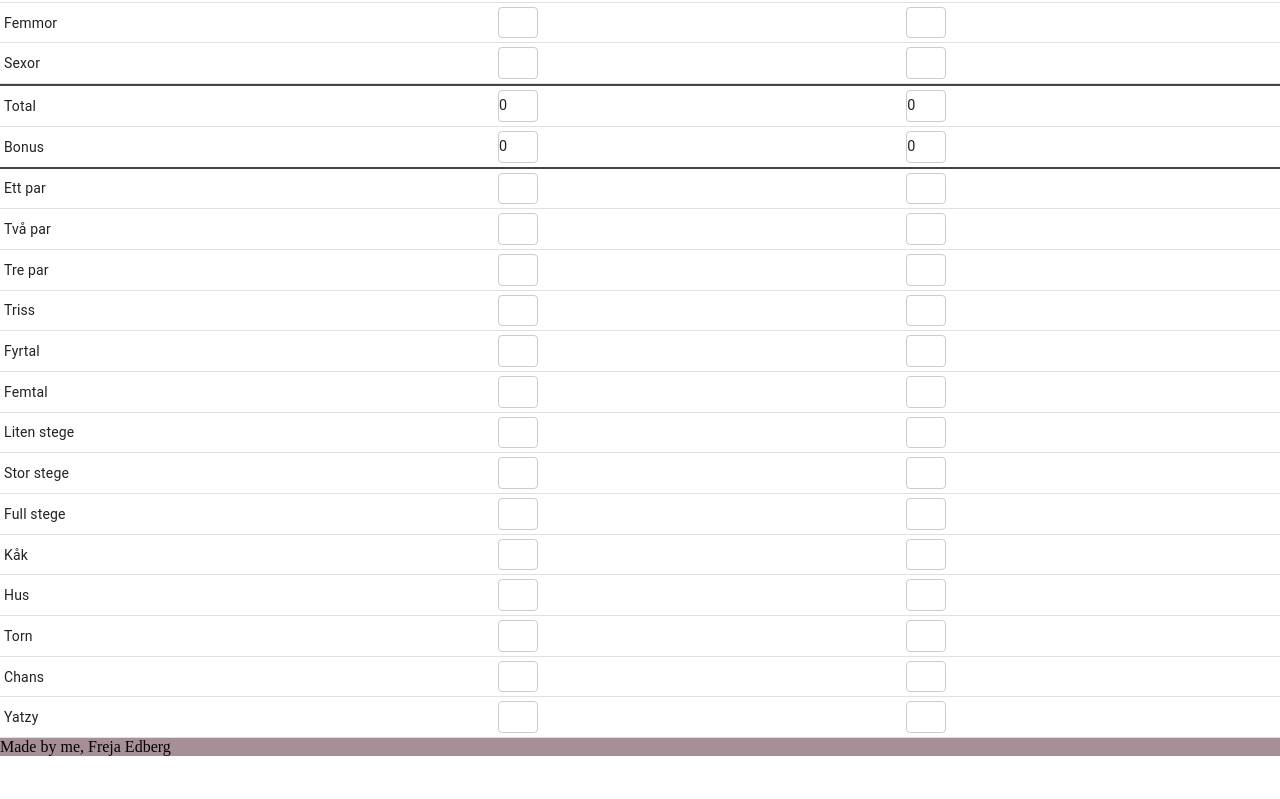
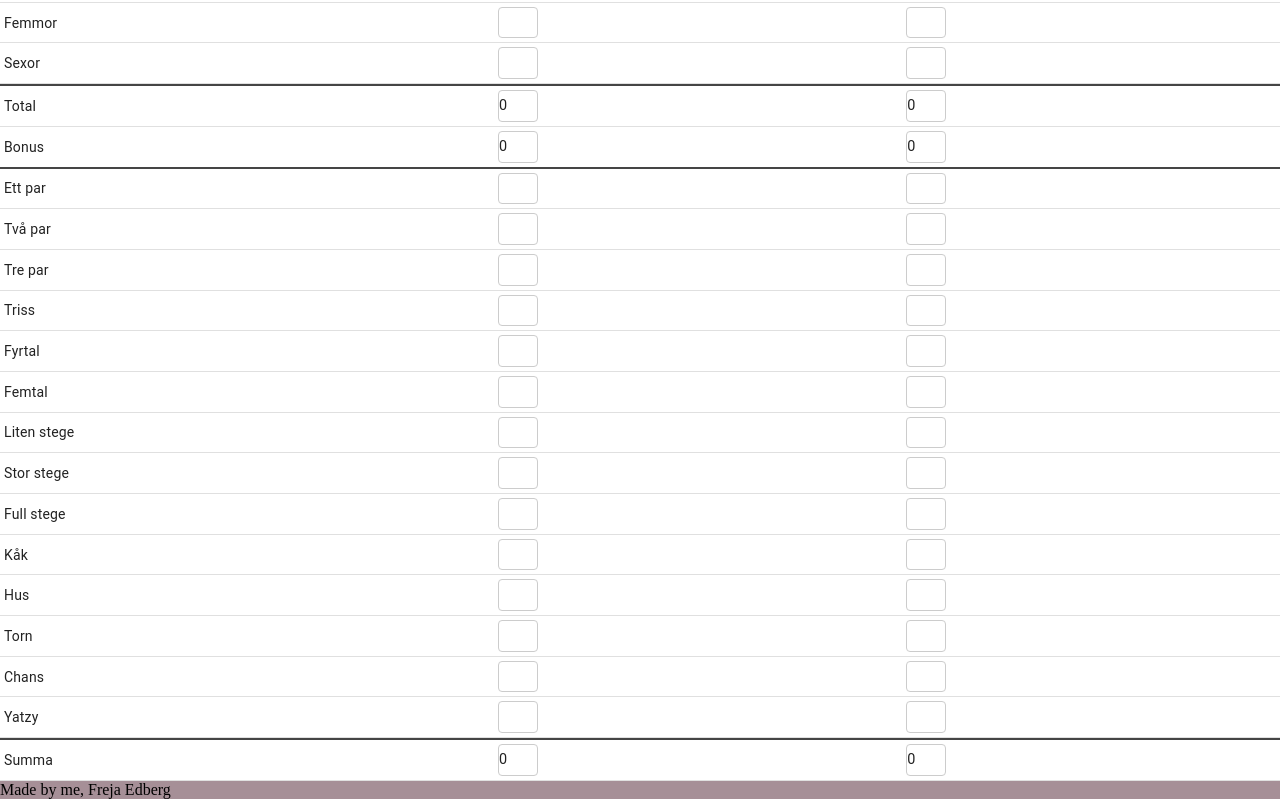
Before and after one commit to FrejaE/yatzyBlock, a React (Vite) app: page /game in a window 1280 px wide. Shown: the part 314-1113 px from the top of the page. Before the commit the page ends 1070 px from the top, so only its background shows below. Built offline with nearby package versions, Linux system fonts and the light colour scheme.

Commit message:
totalsumma färdig

```diff
--- a/src/components/ScoreTable.tsx
+++ b/src/components/ScoreTable.tsx
@@ -73,6 +73,14 @@ export const ScoreTable = () => {
     const total = calculation(playerId, scores, categories);
     const bonus = calcBonus(total);
     return bonus;
+  };
+  const handleTotal = (playerId: string) => {
+    const upperTotal = calculation(playerId, scores, upperCategories);
+    const bonus = calcBonus(upperTotal);
+    const lowerTotal = calculation(playerId, scores, lowerCategories);
+
+    const totalSum = upperTotal + bonus + lowerTotal;
+    return totalSum;
   };
   return (
     <>
@@ -224,6 +232,42 @@ export const ScoreTable = () => {
             </TableRow>
           ))}
         </TableBody>
+
+        <TableBody>
+          <TableRow>
+            <TableCell
+              sx={{ padding: "4px", borderTop: "2px solid #454545ff" }}
+            >
+              {" "}
+              Summa{" "}
+            </TableCell>
+            {players.map((p) => (
+              <TableCell
+                key={p.id}
+                sx={{ padding: "4px", borderTop: "2px solid #454545ff" }}
+              >
+                <TextField
+                  type="number"
+                  variant="standard"
+                  InputProps={{
+                    disableUnderline: true,
+                    readOnly: true,
+                    sx: {
+                      padding: 0,
+                      width: "40px",
+                      textAlign: "center",
+                      border: "1px solid #ccc",
+                      borderRadius: "4px",
+                      background: "#fff",
+                      fontSize: "0.9rem",
+                    },
+                  }}
+                  value={handleTotal(p.id)}
+                ></TextField>
+              </TableCell>
+            ))}
+          </TableRow>
+        </TableBody>
       </Table>
     </>
   );
--- a/src/utils/calculation-logic.ts
+++ b/src/utils/calculation-logic.ts
@@ -23,3 +23,5 @@ export const calcBonus = (total: number) => {
     return 0;
   }
 };
+
+export const calcTotal = () => {};
```
